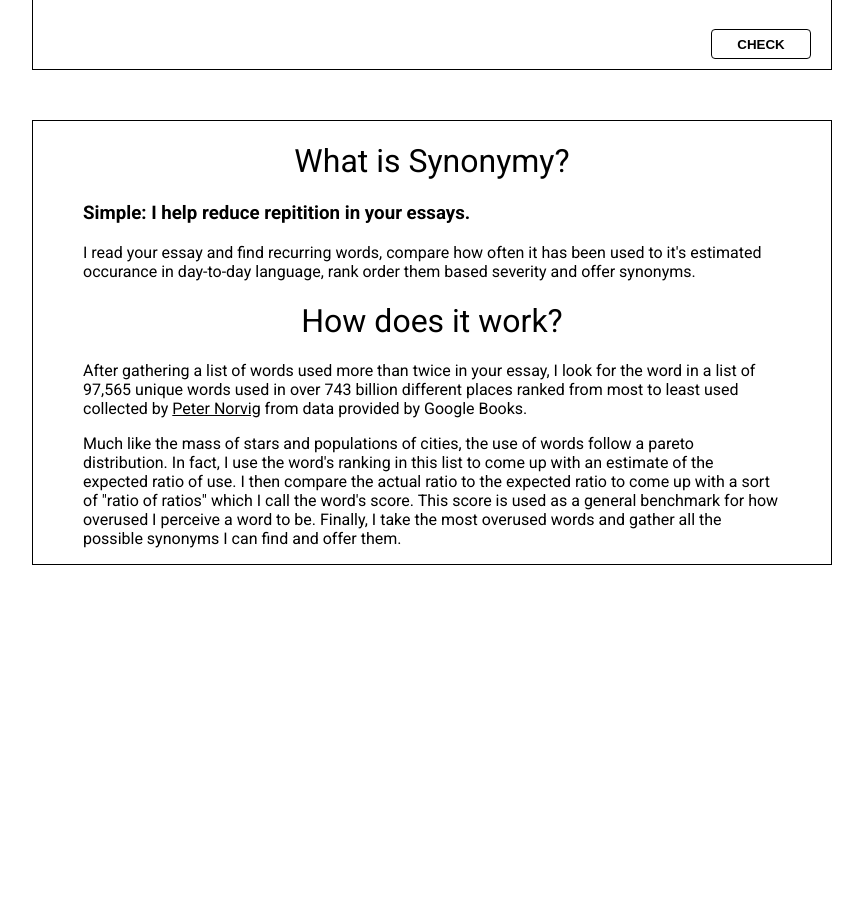
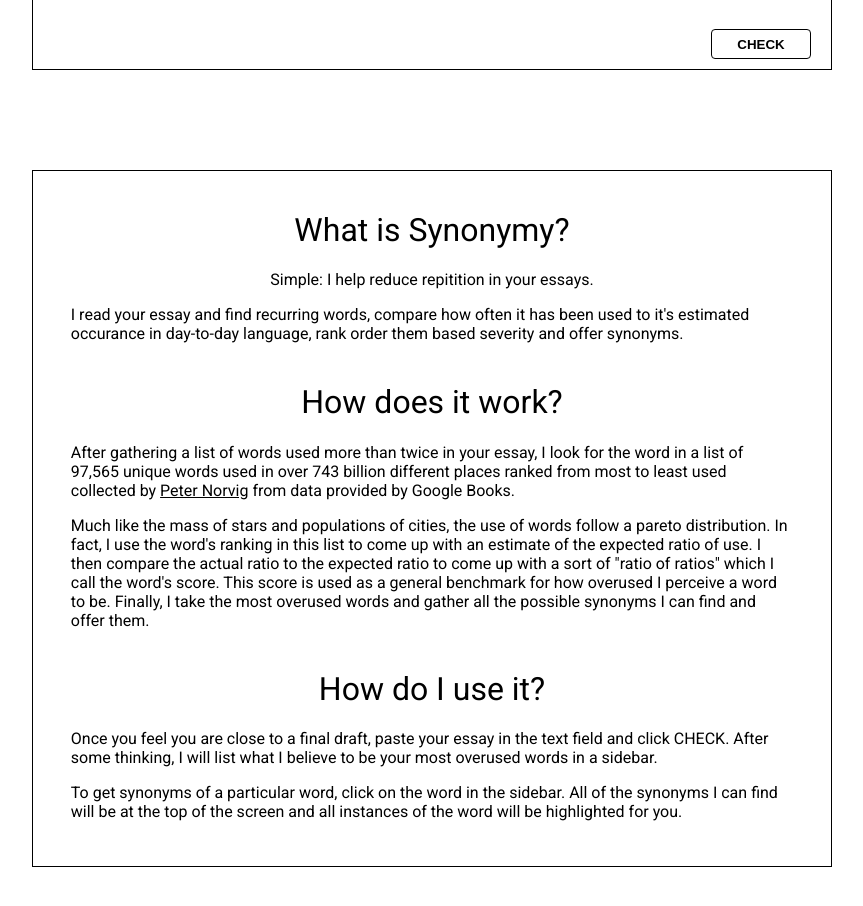
Before and after one commit to omerdemirkan/synonymy, a React (Create React App) app in the folder front-end/: page / in a window 1280 px wide. Shown: the part 720-1626 px from the top of the page, without its empty margins (208-1071 px from the left). Before the commit the page ends 1345 px from the top, so only its background shows below. Built offline with nearby package versions, Linux system fonts and the light colour scheme.

Commit message:
Tutorial section draft 1

```diff
--- a/front-end/src/components/About/About.js
+++ b/front-end/src/components/About/About.js
@@ -11,13 +11,17 @@
         style={{
             borderColor: props.pallete.userInputText
         }}>
+            <div className={classes.Section}>
                 <h1 className={classes.MainHeader}>What is Synonymy?</h1>
-            <h3 className={classes.SecondayHeader}>Simple: I help reduce repitition in your essays.</h3>
+                <p className={classes.SecondaryHeader}>Simple: I help reduce repitition in your essays.</p>
                 <p className={classes.MainParagraph}>
                     I read your essay and find recurring words,
                     compare how often it has been used to it's estimated occurance in day-to-day language,
                     rank order them based severity and offer synonyms.
                 </p>
+            </div>
+
+            <div className={classes.Section}>
                 <h1 className={classes.MainHeader}>How does it work?</h1>
                 <p>
                     After gathering a list of words used more than twice in your essay,
@@ -31,6 +35,16 @@
                     This score is used as a general benchmark for how overused I perceive a word to be.
                     Finally, I take the most overused words and gather all the possible synonyms I can find and offer them.
                 </p>
+            </div>
+            <div className={classes.Section}>
+                <h1 className={classes.MainHeader}>How do I use it?</h1>
+                <p>Once you feel you are close to a final draft, paste your essay in the text field and click CHECK.
+                    After some thinking, I will list what I believe to be your most overused words in a sidebar.</p>
+
+                <p>To get synonyms of a particular word, click on the word in the sidebar.
+                    All of the synonyms I can find will be at the top of the screen and all instances of the word will be highlighted for you.</p>
+
+            </div>
 
         </div>
     </div>
--- a/front-end/src/components/About/About.module.css
+++ b/front-end/src/components/About/About.module.css
@@ -2,6 +2,7 @@
     display: flex;
     align-items: center;
     justify-content: center;
+    font-weight: 400;
 }
 
 .AboutBox {
@@ -9,7 +10,8 @@
     box-sizing: border-box;
     max-width: 800px;
     border: 1px solid;
-    padding: 0 50px;
+    padding: 0px calc(25px + 1vw) 5px;
+    margin: 50px 0;
 }
 
 .MainHeader {
@@ -19,7 +21,11 @@
 
 .SecondaryHeader {
     text-align: center;
+    font-weight: 400;
+}
 
+.Section {
+    margin: 40px 0;
 }
 
 .MainParagraph {
--- a/front-end/src/containers/Inspect/Inspect.module.css
+++ b/front-end/src/containers/Inspect/Inspect.module.css
@@ -6,7 +6,7 @@
 .InspectBox {
     width: 90%;
     max-width: 800px;
-    padding: 20px 50px;
+    padding: 20px calc(20px + 1vw);
     box-sizing: border-box;
     margin: auto;
     border: 1px solid;
--- a/front-end/src/containers/UserInput/UserInput.js
+++ b/front-end/src/containers/UserInput/UserInput.js
@@ -38,7 +38,7 @@
                             {props.overused.map((element, index) => {
                                 if (index < 30) {
                                     return <tr key={element.word}>
-                                        <td className={classes.NameFieldItem} onClick={() => props.onSetInspect(element.word, element.synonyms)}>
+                                        <td className={classes.NameFieldItem} onClick={() => {props.onSetInspect(element.word, element.synonyms); window.scrollTo(0, 0);}}>
                                             {element.word}
                                         </td>
                                         <td
@@ -63,8 +63,9 @@
             style={{
                 borderColor: props.pallete.userInputText
             }}>
-                <div className={classes.HighlightText}>{applyHighlight(props.text, props.inspectedWord) }</div>
+                <div className={classes.HighlightText}>{props.text.replace(props.inspectedWord, <span style={{backgroundColor: 'yellow'}}>{props.inspectedWord}</span>)}</div>
                 <TextareaAutosize
+                spellcheck="false"
                 className={classes.TextField}
                 maxLength="100000"
                 value={props.text}
```
Lines whose indentation alone changed are shown as unchanged.
